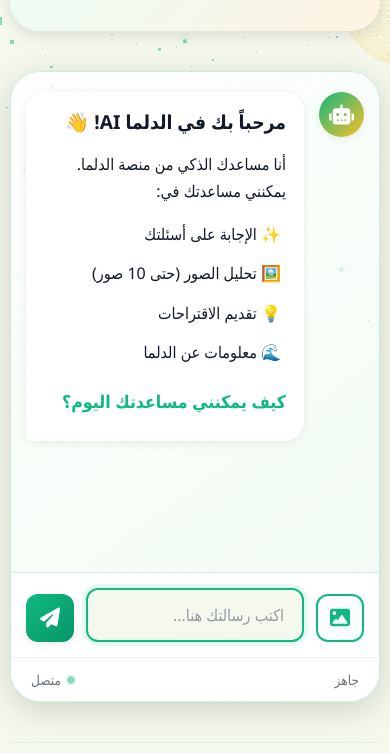
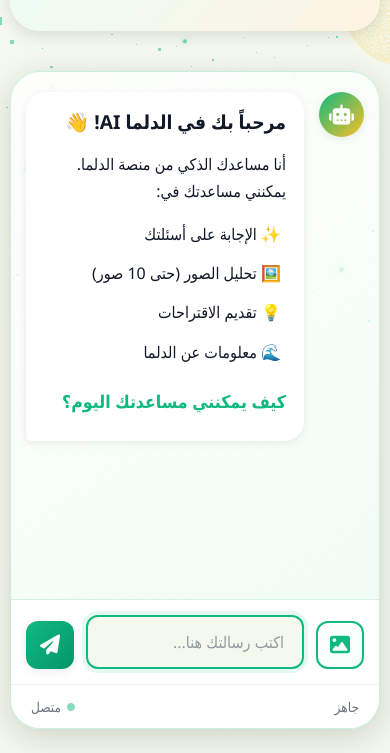
Before and after one commit to kkkrraamm/api-aldlma-ai, a website: page index.html in a window 390 px wide. Shown: the part 481-1234 px from the top of the page. Drawn offline with nearby package versions, Linux system fonts and the light colour scheme; animation ran at ten frames a second.

Commit message:
feat(chat): persist messages to localStorage; improve mobile layout and scroll; fix CSS viewport units

```diff
--- a/script.js
+++ b/script.js
@@ -315,7 +315,10 @@ function formatMessage(text) {
 }
 
 function scrollToBottom() {
-    elements.messages.scrollTop = elements.messages.scrollHeight;
+    // Smooth scroll to the very bottom; schedule to ensure layout is updated
+    requestAnimationFrame(() => {
+        elements.messages.scrollTop = elements.messages.scrollHeight + 1000;
+    });
 }
 
 function showTypingIndicator() {
@@ -454,7 +457,7 @@ async function handleSubmit(event) {
     const imageUrls = images.map(img => img.dataUrl);
     addMessage(message || '(صور مرفقة)', true, imageUrls);
 
-    // Clear input
+    // Clear input (without losing focus on mobile)
     elements.messageInput.value = '';
     state.selectedImages = [];
     updateImagePreview();
--- a/style.css
+++ b/style.css
@@ -68,7 +68,8 @@ body {
     color: var(--color-text-primary);
     overflow-x: hidden;
     position: relative;
-    min-height: 100vh;
+    min-height: 100svh;
+    overscroll-behavior-y: contain;
     transition: background var(--transition-slow), color var(--transition-slow);
 }
 
@@ -326,6 +327,9 @@ body {
     border: 1px solid rgba(16, 185, 129, 0.2);
     transition: all var(--transition-normal);
     transform-style: preserve-3d;
+    display: flex;
+    flex-direction: column;
+    min-height: min(70svh, 900px);
 }
 
 .chat-container:hover {
@@ -337,7 +341,8 @@ body {
    📜 Messages Area
    ─────────────────────────────────────────────────────────── */
 .messages {
-    height: 600px;
+    flex: 1;
+    min-height: 300px;
     overflow-y: auto;
     padding: 30px;
     scroll-behavior: smooth;
@@ -372,6 +377,7 @@ body {
     margin-bottom: 25px;
     animation: messageSlideIn 0.4s ease-out;
     align-items: flex-start;
+    will-change: transform, opacity;
 }
 
 @keyframes messageSlideIn {
@@ -602,6 +608,7 @@ body {
 .input-area {
     background: var(--color-surface);
     border-top: 1px solid rgba(16, 185, 129, 0.2);
+    padding-bottom: env(safe-area-inset-bottom, 0);
 }
 
 .input-form {
@@ -915,10 +922,8 @@ body {
         font-size: 1.2rem;
     }
 
-    .messages {
-        height: 500px;
-        padding: 20px 15px;
-    }
+    .chat-container { min-height: 78svh; }
+    .messages { padding: 20px 15px; }
 
     .message-content {
         max-width: 85%;
```
